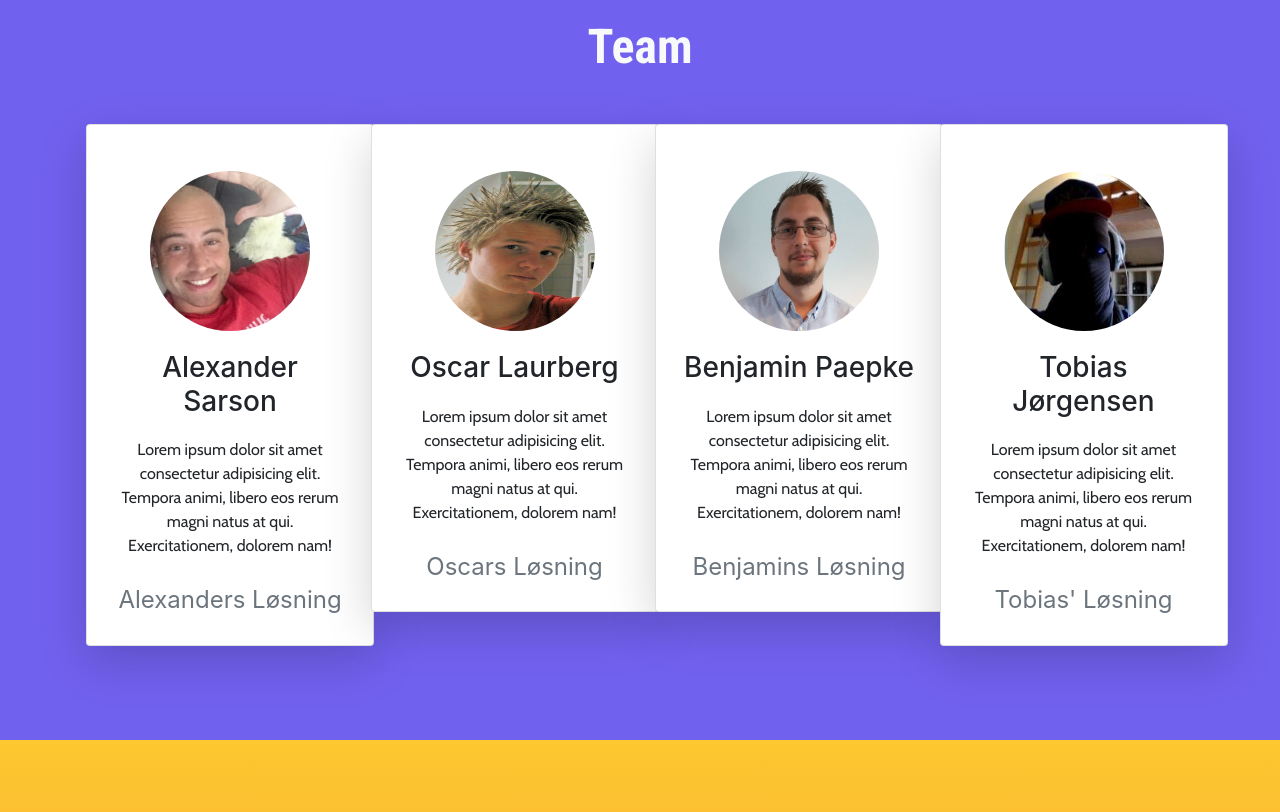
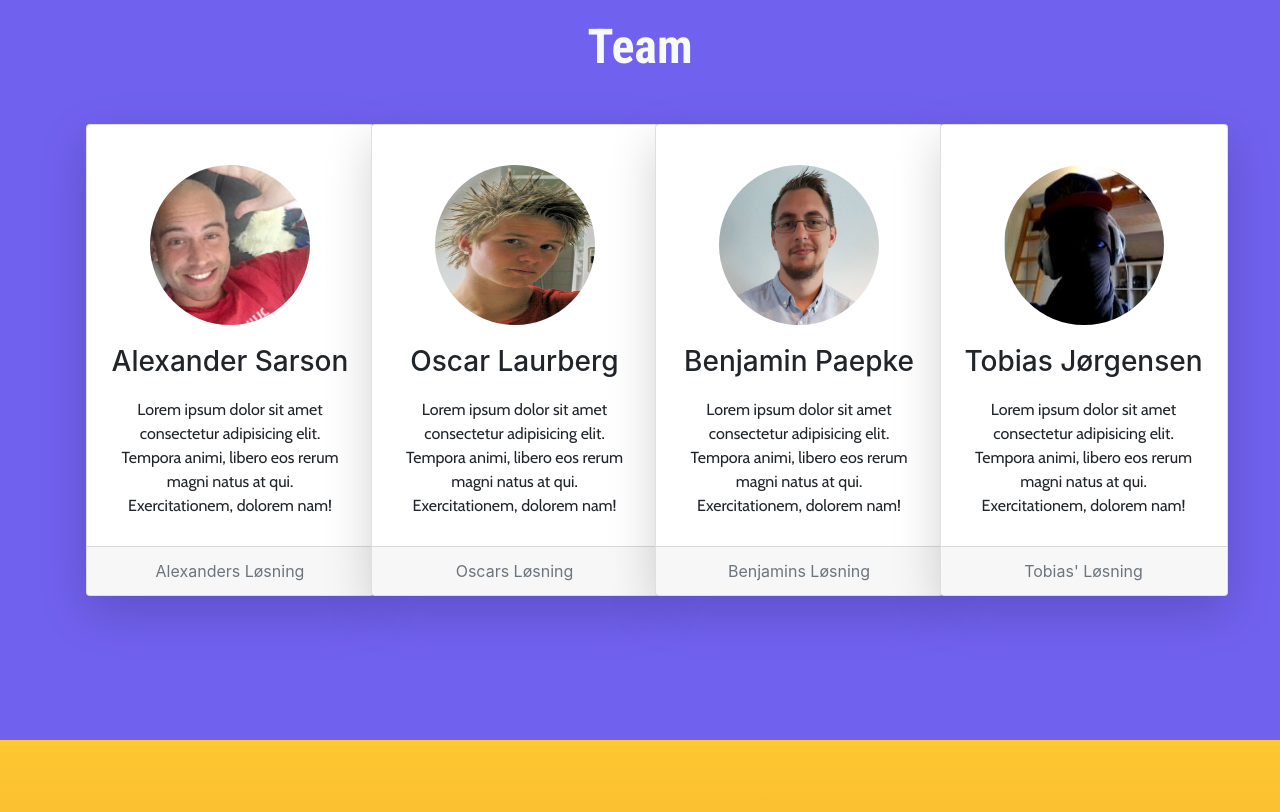
Before and after one commit to dublo144/mandagsopgave, a website with bundled scripts: page index.html in a window 1280 px wide. Shown: the part 1660-2472 px from the top of the page. Built offline with nearby package versions, Linux system fonts and the light colour scheme.

Commit message:
moved løsningslinks to card footer, closes #13

```diff
--- a/css/style.css
+++ b/css/style.css
@@ -191,7 +191,6 @@ p {
 .team-section .card {
   width: 18rem;
   margin-top: 1rem;
-  padding: 0.4rem;
 }
 
 .team-section .card .card-text {
@@ -199,7 +198,7 @@ p {
 }
 
 .team-section .card .card-body a {
-  font-size: 1.5rem;
+  font-size: 1rem;
 }
 
 .team-section .card .team-circle-image {
--- a/index.html
+++ b/index.html
@@ -131,6 +131,8 @@
               animi, libero eos rerum magni natus at qui. Exercitationem,
               dolorem nam!
             </p>
+          </div>
+          <div class="card-footer">
             <a href="#" class="text-secondary text-decoration-none">Alexanders Løsning</a>
           </div>
         </div>
@@ -148,6 +150,8 @@
               animi, libero eos rerum magni natus at qui. Exercitationem,
               dolorem nam!
             </p>
+          </div>
+          <div class="card-footer">
             <a href="#" class="text-secondary text-decoration-none">Oscars Løsning</a>
           </div>
         </div>
@@ -165,6 +169,8 @@
               animi, libero eos rerum magni natus at qui. Exercitationem,
               dolorem nam!
             </p>
+          </div>
+          <div class="card-footer">
             <a href="#" class="text-secondary text-decoration-none">Benjamins Løsning</a>
           </div>
         </div>
@@ -182,6 +188,8 @@
               animi, libero eos rerum magni natus at qui. Exercitationem,
               dolorem nam!
             </p>
+          </div>
+          <div class="card-footer">
             <a href="#" class="text-secondary text-decoration-none">Tobias' Løsning</a>
           </div>
         </div>
```
